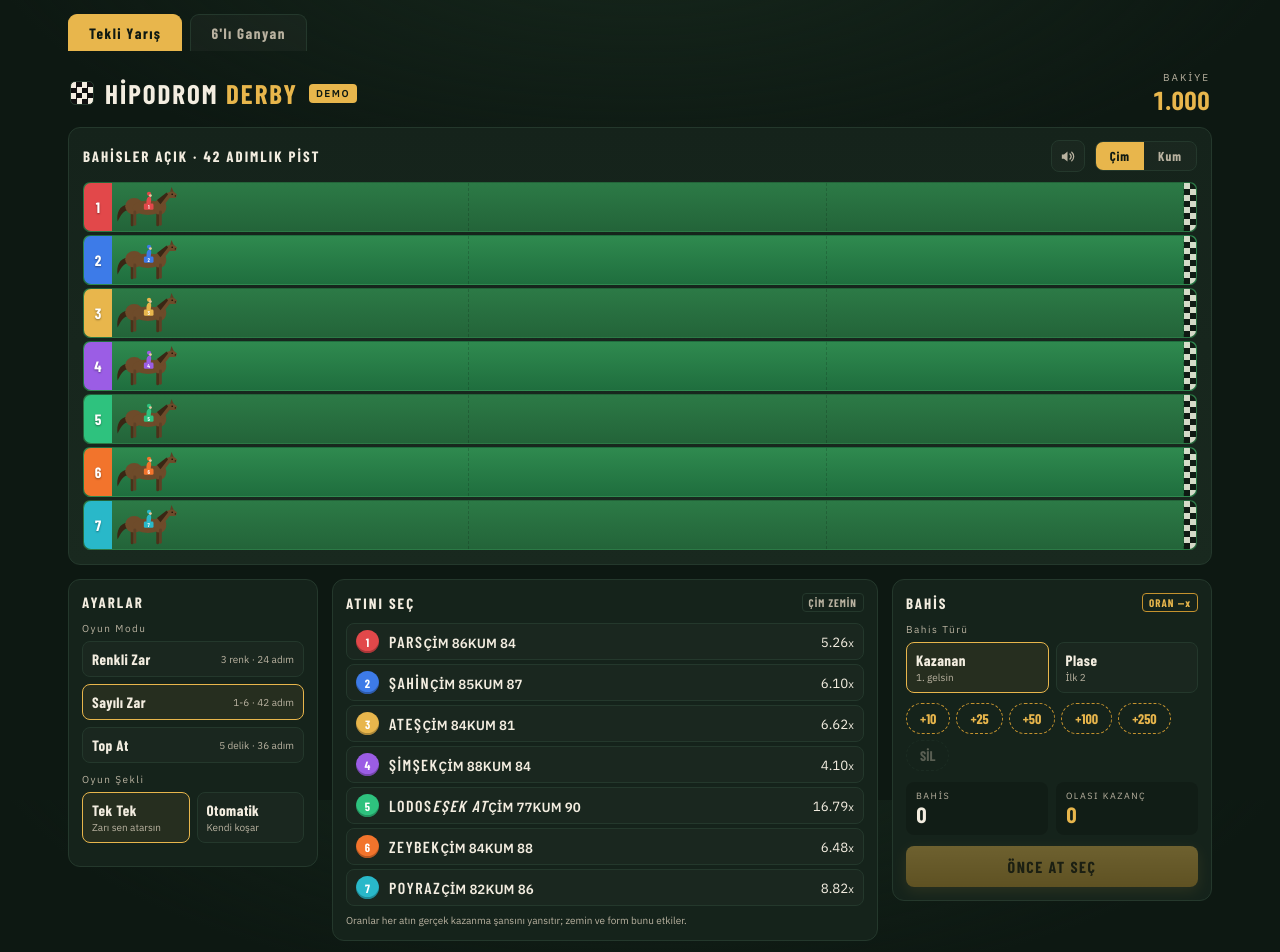
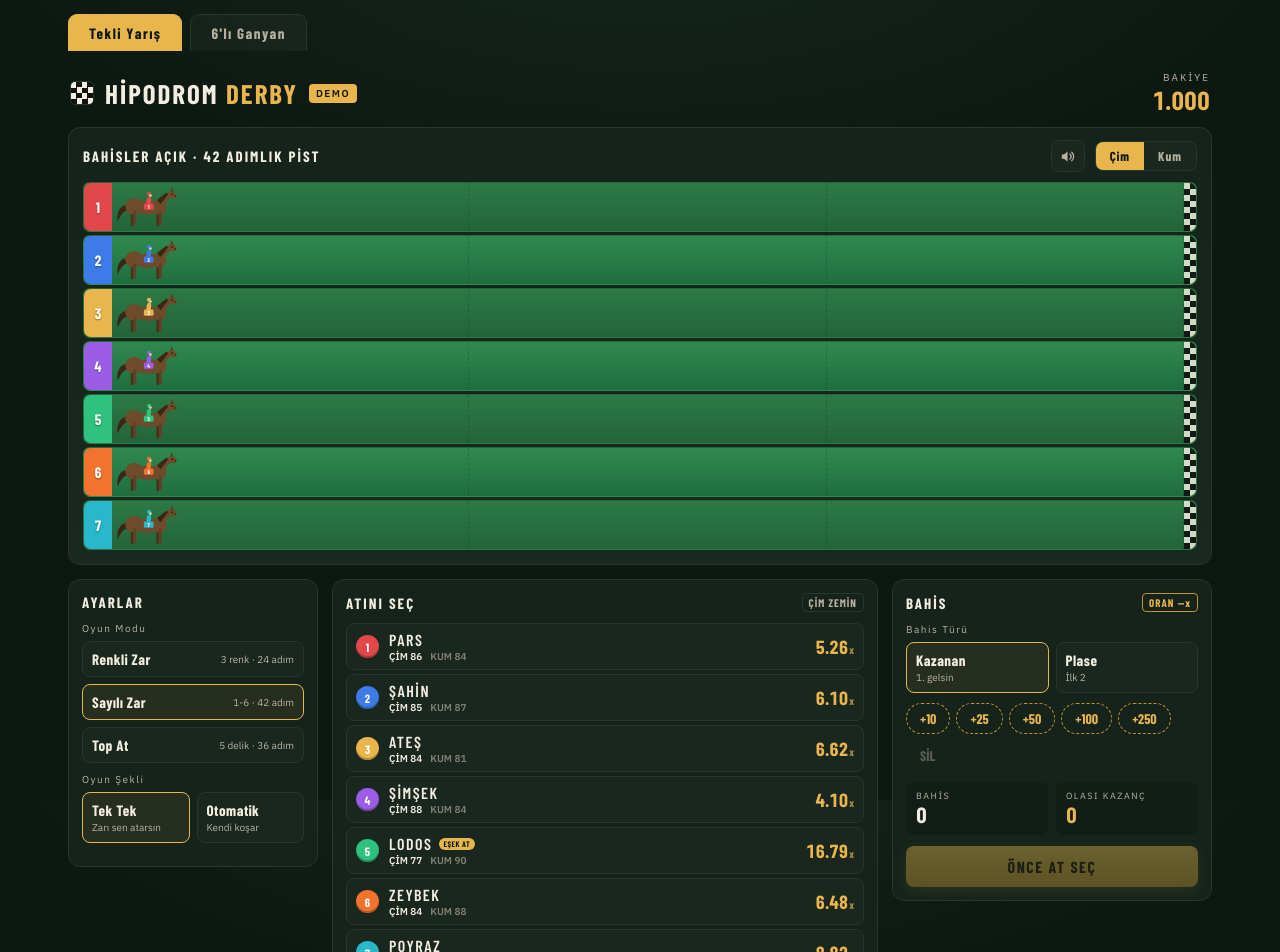
Before and after one commit to nuvlt/hipodrom-derby, a React (Vite) app: page / in a window 1280 px wide. Shown: the top 952 px of the page. Built offline with nearby package versions, Linux system fonts and the light colour scheme; a web font is replaced by a local one.

Commit message:
Add styles for horse and donkey rows

```diff
--- a/src/styles.css
+++ b/src/styles.css
@@ -559,3 +559,34 @@ button:focus-visible { outline: 2px solid var(--gold); outline-offset: 2px; }
   .leg-tab { padding: 7px 2px; }
   .lt-label { font-size: 10px; letter-spacing: 0; }
 }
+
+/* tekli yarış — oran sütunu / eşek at (Faz 1.5) */
+.horse-row .hcol { display: flex; flex-direction: column; gap: 1px; flex: 1; min-width: 0; text-align: left; }
+.horse-row .hcol .hname { display: flex; align-items: center; gap: 6px; }
+.hform2 { display: flex; gap: 8px; font-size: 10px; color: var(--ivory-dim); font-variant-numeric: tabular-nums; }
+.hform2 b { font-weight: 600; opacity: .65; }
+.hform2 b.on { opacity: 1; color: var(--ivory); }
+.row-odds {
+  font-family: var(--display); font-weight: 800; font-size: 19px; color: var(--gold);
+  font-variant-numeric: tabular-nums; flex: none;
+}
+.row-odds small { font-size: 11px; font-weight: 700; opacity: .7; margin-left: 1px; }
+.donkey-tag {
+  font-style: normal; font-size: 8.5px; font-weight: 800; letter-spacing: .5px;
+  color: var(--turf); background: var(--gold); padding: 1px 5px; border-radius: 999px;
+}
+
+/* ganyan — oran sütunu / eşek (Faz 1.5) */
+.gan-horse { grid-template-columns: 24px 1fr auto auto; }
+.gh-odds { display: flex; flex-direction: column; align-items: flex-end; gap: 2px; }
+.gh-odds b { font-family: var(--display); font-weight: 800; font-size: 17px; color: var(--gold); font-variant-numeric: tabular-nums; }
+.gh-odds b small { font-size: 10px; font-weight: 700; opacity: .7; }
+.donkey-tag {
+  font-style: normal; font-size: 8px; font-weight: 800; letter-spacing: .5px;
+  color: var(--turf); background: var(--gold); padding: 1px 5px; border-radius: 999px;
+}
+.gan-donkey { font-family: var(--display); font-weight: 700; font-size: 15px; color: var(--gold); margin-top: 4px; }
+.rr-donkey {
+  font-style: normal; font-size: 8px; font-weight: 800; letter-spacing: .5px; margin-left: 5px;
+  color: var(--turf); background: var(--gold); padding: 1px 4px; border-radius: 999px;
+}
```
